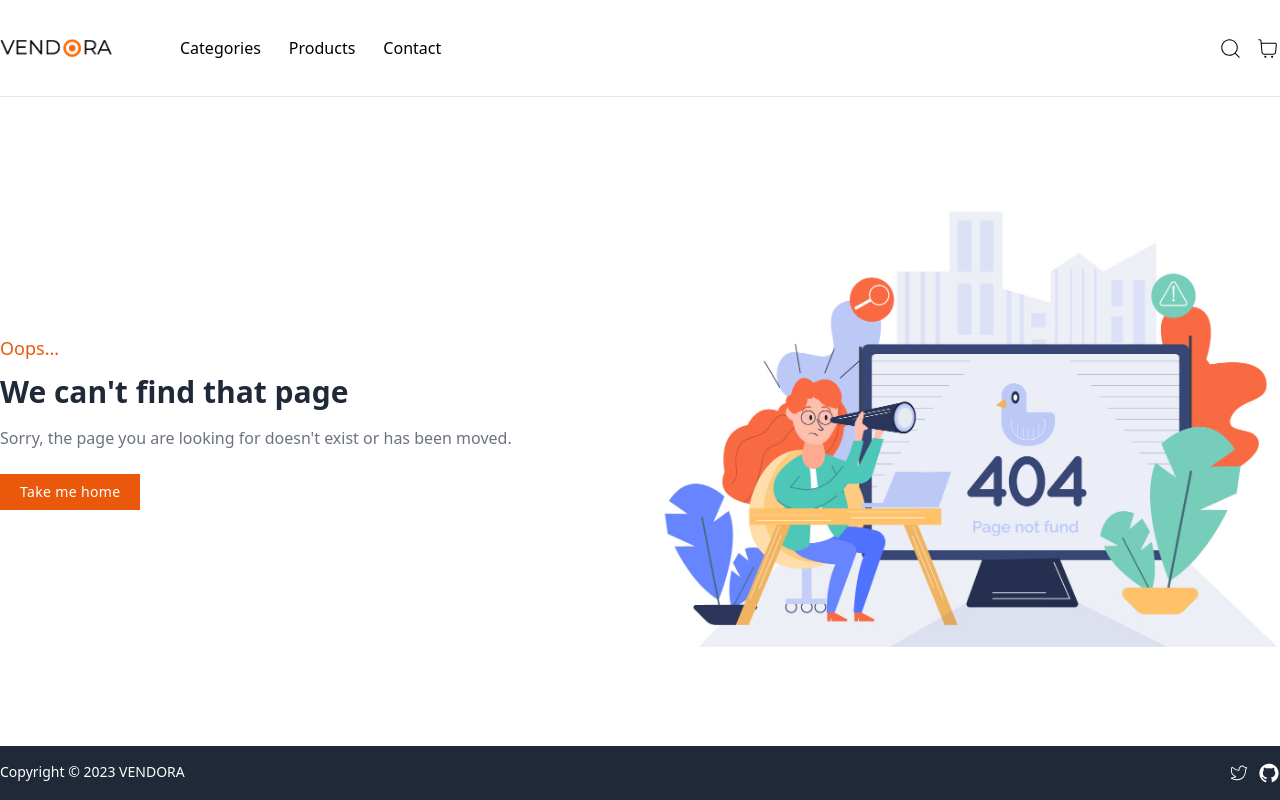
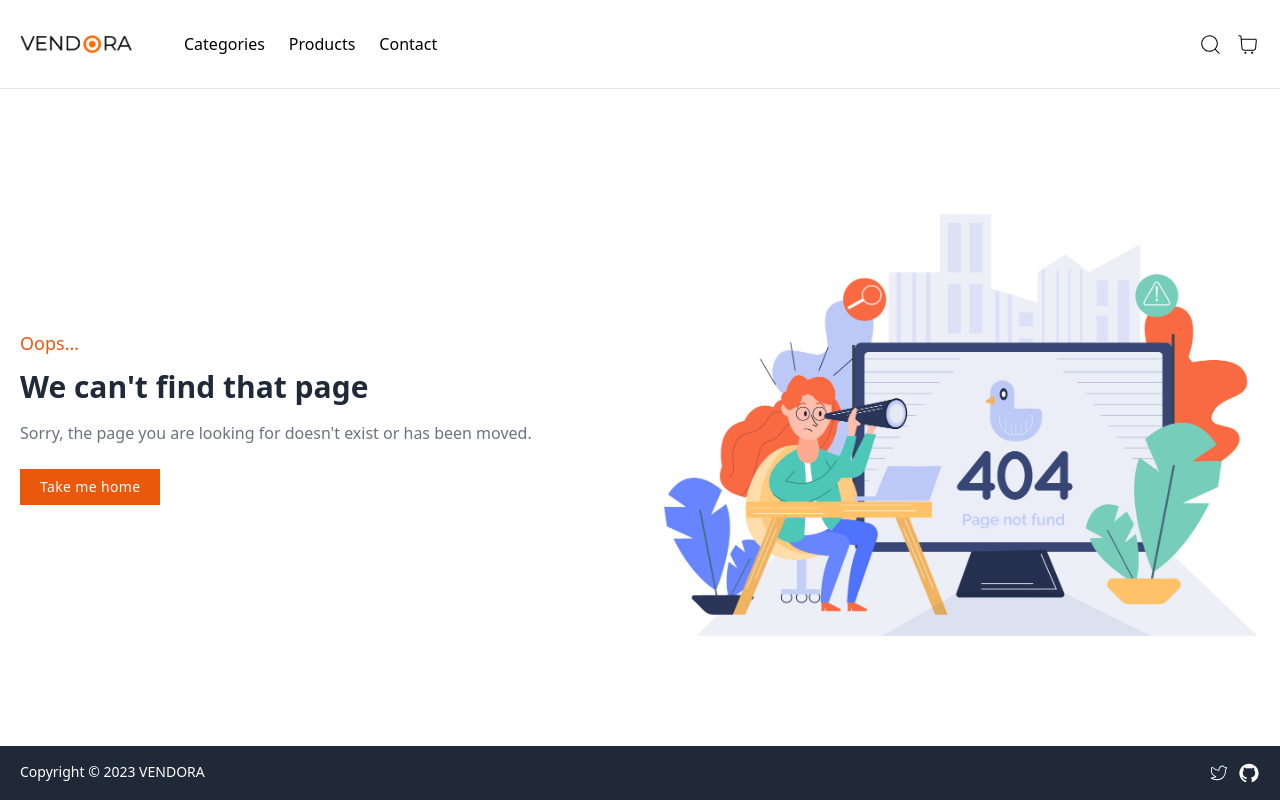
Before and after one commit to mohit-raj-purohit/MockMarket, a React (Vite) app: page /contact in a window 1280 px wide. Built offline with nearby package versions, Linux system fonts and the light colour scheme.

Commit message:
header nav changes

```diff
--- a/src/components/molecules/Header/Header.tsx
+++ b/src/components/molecules/Header/Header.tsx
@@ -1,30 +1,23 @@
-import React from 'react';
-import {CiSearch, CiShoppingCart} from 'react-icons/ci';
-import viteLogoDark from '../../../assets/logo-dark.png';
-import './index.css';
+import React, {useState} from 'react';
+import {CiMenuBurger, CiSearch, CiShoppingCart} from 'react-icons/ci';
 import {Link} from 'react-router-dom';
 import {HOME_PAGE_PATH} from '../../../constants';
 import {MAIN_NAVIGATION} from '../../../services/navigation.service';
-// import { useDispatch, useSelector } from 'react-redux';
-// import { addItem } from '../../../redux/slices/CartSlice';
-// import {AppState} from '../../../redux/store/store';
-// import { clearCart } from '../../../redux/actions';
+import viteLogoDark from '../../../assets/logo-dark.png';
+import './index.css';
 
 const Header: React.FC = () => {
-	// const dispatch = useDispatch();
-	// const data = useSelector((state: AppState) => {
-	// 	return state.cart;
-	// });
-	// const handleHamburgerClick = () => {
-	// 	dispatch(addItem({id: 1}));
-	// }
-	// const handleEmptyCart = () => {
-	// 	dispatch(clearCart());
-	// }
+	const [isNavVisible, setIsNavVisible] = useState(false);
+	const toggleNav = () => {
+		setIsNavVisible((prevState) => !prevState);
+	};
+	const hideNav = () => {
+		setTimeout(() => {
+			setIsNavVisible(false);
+		}, 300);
+	};
 	return (
-		<header
-			className={`header bg-white border-b border-gray-200 sticky top-0 dark:bg-slate-800`}
-		>
+		<header className="header bg-white border-b border-gray-200 sticky top-0">
 			<div className="v-container mx-auto flex justify-between py-3">
 				<Link
 					to={HOME_PAGE_PATH}
@@ -33,16 +26,19 @@ const Header: React.FC = () => {
 					<img src={viteLogoDark} className="w-28 block" alt="logo" />
 				</Link>
 				{MAIN_NAVIGATION.length && (
-					<nav className="ml-10">
-						<div className="flex flex-wrap items-center justify-between mx-auto p-4">
-							<ul className="flex-raw hidden md:flex ">
+					<nav
+						className={`main-navigation ${
+							!isNavVisible && 'hidden'
+						} md:flex absolute bg-white w-full left-0 top-full border-b border-gray-200 md:static md:ml-10 md:w-auto md:border-b-0`}
+					>
+						<div className="flex flex-wrap items-center justify-between mx-auto">
+							<ul className="flex-row md:flex w-full md:w-auto py-3">
 								{MAIN_NAVIGATION.map(({name, path}, index) => {
 									return (
-										<li>
+										<li key={index} className="w-full md:w-auto">
 											<Link
 												to={path}
-												key={index}
-												className="block py-2 pl-3 pr-4"
+												className="block py-2 px-5 md:px-3"
 											>
 												{name}
 											</Link>
@@ -57,8 +53,11 @@ const Header: React.FC = () => {
 				<button type="button" className="ml-auto mr-3">
 					<CiSearch size={25} />
 				</button>
-				<button type="button">
+				<button type="button" className="mr-3 md:mr-0">
 					<CiShoppingCart size={25} />
+				</button>
+				<button type="button" className="md:hidden" onClick={toggleNav} onBlur={hideNav}>
+					<CiMenuBurger size={25} />
 				</button>
 			</div>
 		</header>
--- a/src/styles/index.css
+++ b/src/styles/index.css
@@ -5,7 +5,6 @@
 .v-container {
     @apply container;
     @apply px-5;
-    @apply md:px-0;
 }
 .main-wrapper {
     @apply flex;
```
